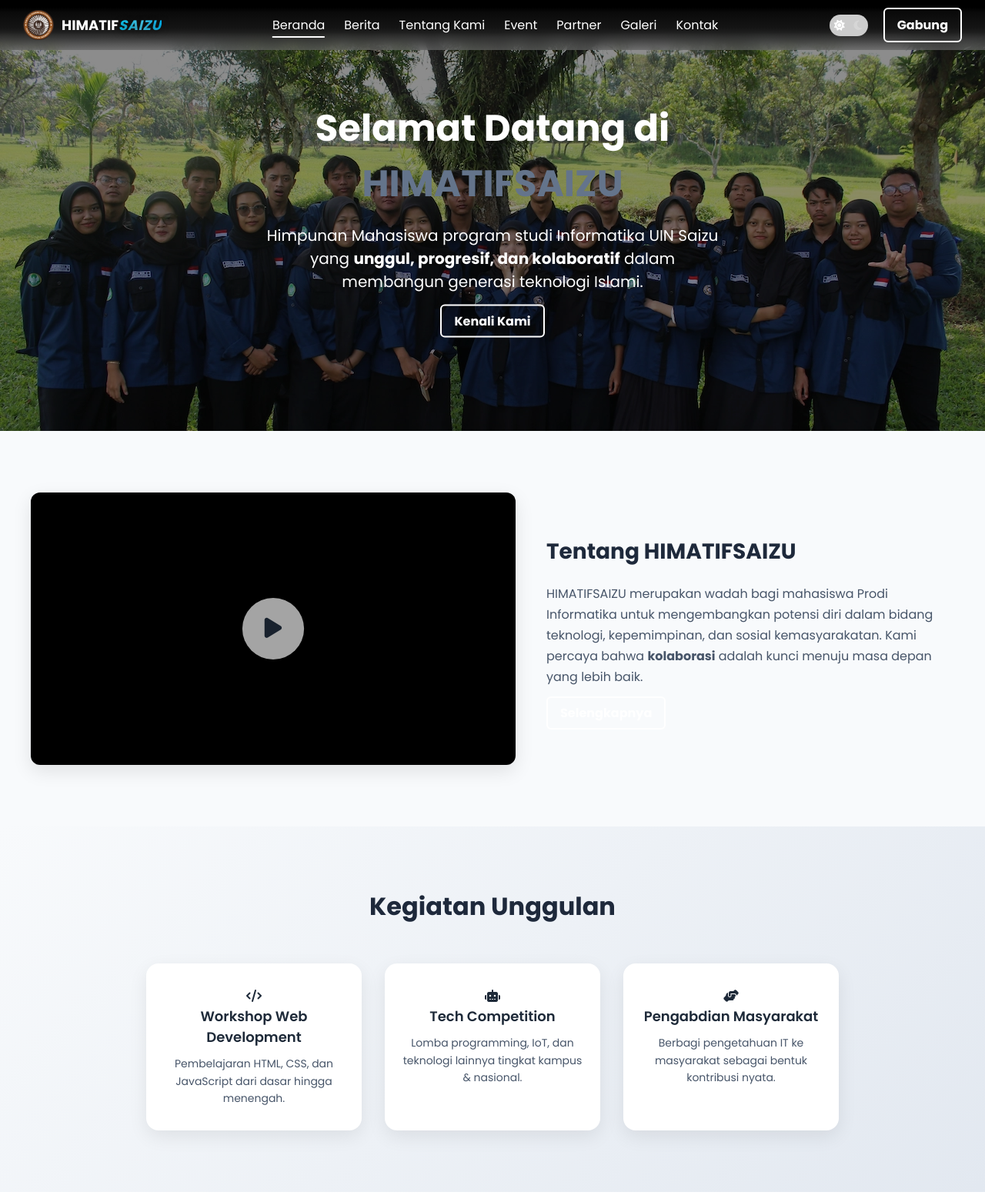
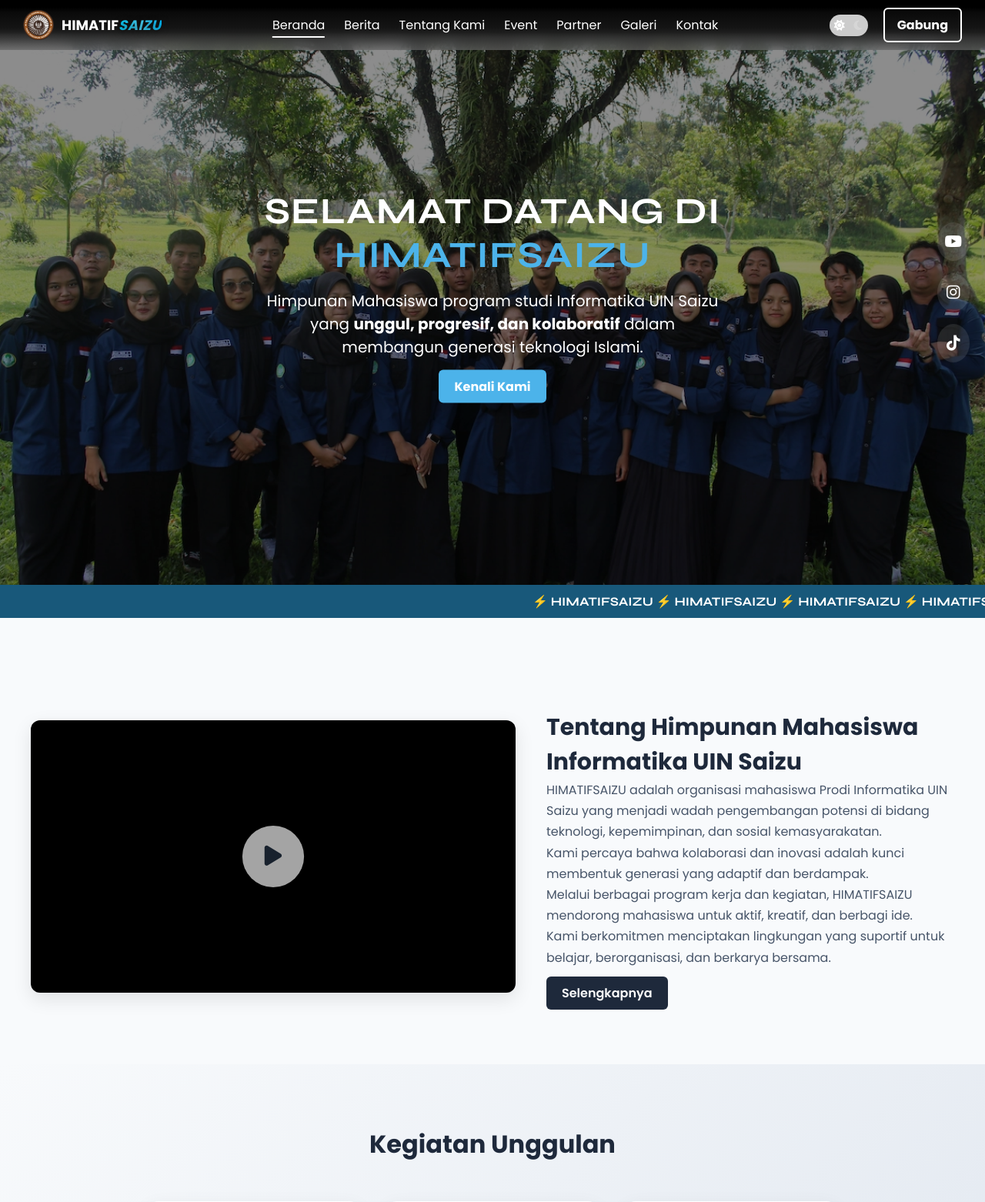
Before and after one commit to Z-A-N/Z-A-N.github.io, a PHP site: page / in a window 1280 px wide. Shown: the top 1562 px of the page at 77% size. Run offline with PHP 8.4, Linux system fonts and the light colour scheme.

Commit message:
perubahan carousel & tentang kami

```diff
--- a/assets/style.css
+++ b/assets/style.css
@@ -85,8 +103,8 @@
   z-index: 100;
   background: linear-gradient(
   to bottom,
-  rgba(0, 0, 0, 1) 15%,         /* Hitam solid di atas */
-  rgba(10, 10, 10, 1) 25%,      /* Abu-abu sangat gelap, lebih pekat */
+  rgba(0, 0, 0, 1) 15%,
+  rgba(10, 10, 10, 1) 25%,
   rgba(20, 20, 20, 1) 55%,
   rgba(25, 25, 25, 1) 60%,
   rgba(30, 30, 30, 0.98) 65%,
@@ -296,22 +311,21 @@
   width: 60%;
 }
 
-/* Action Button (Shared) */
-/* Mengubah tombol utama agar lebih kontras */
+/* Action Button (Gabung) */
 .action_btn {
-  background-color: transparent;  /* Menghilangkan latar belakang */
-  color: #ffffff;                 /* Teks berwarna putih */
+  background-color: transparent;
+  color: #ffffff;
   padding: 8px 16px;
-  border: 2px solid #ffffff;      /* Garis putih di sekitar tombol */
-  border-radius: 6px;             /* Sudut tombol melengkung */
+  border: 2px solid #ffffff;
+  border-radius: 6px;
   text-decoration: none;
   font-weight: bold;
   transition: 0.3s;
 }
 .action_btn:hover {
-  background-color: #ffffff;      /* Latar belakang menjadi putih saat hover */
-  color: #1E2A39;                 /* Warna teks berubah menjadi gelap saat hover */
-  transform: scale(1.05);         /* Memberikan efek zoom in saat hover */
+  background-color: #18587A;
+  color: #ffffff;
+  transform: scale(1.05);
 }
 .navbar .action_btn {
   margin-left: 10px;
@@ -321,17 +335,39 @@
   margin: 20px;
   text-align: center;
 }
+/* === Content Sections === */
+.social-sidebar {
+  position: fixed;
+  top: 50%;
+  right: 20px;
+  transform: translateY(-50%);
+  display: flex;
+  flex-direction: column;
+  gap: 16px;
+  z-index: 9999;
+}
 
-/* ======================== */
-/* === Content Sections === */
-/* ======================== */
+.social-sidebar a {
+  color: #ffffff;
+  font-size: 20px;
+  background-color: rgba(255, 255, 255, 0.1);
+  padding: 10px;
+  border-radius: 50%;
+  text-align: center;
+  transition: background 0.3s ease, transform 0.3s ease;
+}
+
+.social-sidebar a:hover {
+  background-color: #4CB3EA;
+  color: #ffffff;
+  transform: scale(1.15);
+}
 
 /* Hero Carousel */
 .hero-carousel {
   width: 100%;
-  height: 70vh; /* Pastikan ada tinggi yang cukup */
+  height: 95vh;
   position: relative;
-  /* Pindahkan section ini ke atas agar header bisa menimpanya */
 }
 .hero-carousel .swiper-slide {
   width: 100%;
@@ -365,17 +400,58 @@
   max-width: 900px;
 }
 .carousel-content h2 {
+  font-family: 'Syne', sans-serif;
+  font-weight: 700; /* Bold */
   font-size: clamp(1.8rem, 5vw, 3rem);
-  margin-bottom: 1rem;
+  letter-spacing: 1px; /* Menambahkan jarak antar huruf */
+  margin-bottom: 1rem; /* Memberikan jarak yang lebih besar antara teks dan elemen di bawahnya */
 }
+
 .carousel-content h2 span {
-  color: #64748b;
+  color: #4CB3EA;
 }
 .carousel-content p {
   font-size: clamp(1rem, 2.5vw, 1.25rem);
   margin-bottom: 1.5rem;
 }
-.hero { display: none; } /* Hide old hero if exists */
+.carousel-content .action_btn {
+  background-color: #4CB3EA;
+  color: #ffffff;
+  border: none;
+  padding: 10px 20px;
+  border-radius: 6px;
+  font-weight: bold;
+  text-decoration: none;
+  transition: 0.3s ease;
+}
+
+.carousel-content .action_btn:hover {
+  background-color: transparent;
+  border: 2px solid #ffffff;
+  color: #ffffff;
+  transform: scale(1.05);
+}
+.footer-bar {
+  background-color: #18587A;
+  color: #ffffff;
+  font-family: 'Syne', sans-serif;
+  font-weight: 600;
+  font-size: 1rem;
+  overflow: hidden;
+  white-space: nowrap;
+  padding: 0.75rem 0;
+}
+
+.footer-bar .marquee {
+  display: inline-block;
+  animation: marquee 25s linear infinite;
+}
+
+@keyframes marquee {
+  0% { transform: translateX(100%); }
+  100% { transform: translateX(-100%); }
+}
+
 
 /* Tentang Kami (Single Section) */
 .tentang-kami {
@@ -415,12 +491,13 @@
   flex: 1 1 400px; /* Base size */
 }
 .video-wrapper {
-  flex-basis: 500px; /* Slightly larger base for video */
+  flex-basis: 500px;
 }
 .text-wrapper h3 {
-  font-size: 28px;
-  margin-bottom: 20px;
+  font-size: 30px;
+  font-weight: 700;
   color: #1e293b;
+  font-family: 'Poppins', sans-serif;
 }
 .text-wrapper p {
   font-size: 16px;
@@ -471,6 +548,21 @@
 @keyframes pulse {
   0%, 100% { transform: scale(1); opacity: 1; }
   50% { transform: scale(1.15); opacity: 0.8; }
+}
+/* Tombol Selengkapnya Khusus Bagian Tentang */
+.action_btn.selengkapnya {
+  background-color: #1e293b; /* biru tua */
+  color: white;
+  padding: 10px 20px;
+  border: none;
+  font-weight: 600;
+  border-radius: 6px;
+  text-decoration: none;
+  transition: background 0.3s ease;
+}
+.action_btn.selengkapnya:hover {
+  background-color: #334155;
+  transform: scale(1.05);
 }
 
 /* Kegiatan Unggulan */
@@ -647,9 +739,15 @@
   margin-bottom: 20px;
 }
 
-/* ================== */
 /* === Responsive === */
-/* ================== */
+.tentang-kami-duo {
+  padding: 120px 30px 80px; /* sebelumnya 80px */
+}
+@media (max-width: 768px) {
+  .tentang-kami-duo {
+    padding-top: 80px;
+  }
+}
 
 @media (max-width: 1024px) {
   .nav-links {
--- a/index.html
+++ b/index.html
@@ -6,13 +6,14 @@
   <title>HIMATIFSAIZU - HMPS Informatika UIN Saizu</title>
   <link href="https://fonts.googleapis.com/css2?family=Poppins:wght@400;600;700&display=swap" rel="stylesheet" />
   <link rel="stylesheet" href="https://cdnjs.cloudflare.com/ajax/libs/font-awesome/6.5.0/css/all.min.css" />
+  <link href="https://fonts.googleapis.com/css2?family=Syne:wght@700&display=swap" rel="stylesheet"/>
   <link rel="stylesheet" href="https://cdn.jsdelivr.net/npm/swiper@11/swiper-bundle.min.css"/>
-  <link rel="stylesheet" href="assets/style.css" />
+  <link rel="stylesheet" href="assets/style.css"/>
 </head>
 <body>
 
   <!-- Header -->
-  <header>
+   <header>
     <div class="navbar">
       <div class="logo">
         <a href="index.html">
@@ -72,6 +73,18 @@
 
     <!-- Slide 1 -->
     <div class="swiper-slide">
+        <!-- Sidebar Sosial Media -->
+<div class="social-sidebar">
+  <a href="https://www.youtube.com/@HMPSInformatikaUINSaizu" target="_blank" aria-label="YouTube">
+    <i class="fab fa-youtube"></i>
+  </a>
+  <a href="https://www.instagram.com/hmpsinf_uinsaizu" target="_blank" aria-label="Instagram">
+    <i class="fab fa-instagram"></i>
+  </a>
+  <a href="https://www.tiktok.com/@hmpsinf_uinsaizu" target="_blank" aria-label="TikTok">
+    <i class="fab fa-tiktok"></i>
+  </a>
+</div>
       <picture>
         <!-- WebP tetap prioritas -->
         <source srcset="assets/carou1.webp" type="image/webp" />
@@ -87,7 +100,7 @@
 
       <!-- Teks di atas gambar -->
       <div class="carousel-content">
-        <h2>Selamat Datang di <span>HIMATIFSAIZU</span></h2>
+        <h2>SELAMAT DATANG DI <span>HIMATIFSAIZU</span></h2>
         <p>
           Himpunan Mahasiswa program studi Informatika UIN Saizu yang
           <strong>unggul, progresif, dan kolaboratif</strong> dalam
@@ -105,7 +118,12 @@
   <!-- Titik navigasi (bullets) -->
   <div class="swiper-pagination"></div>
 </section>
-
+<!-- Footer Bar -->
+<div class="footer-bar">
+  <div class="marquee">
+    <span>⚡ HIMATIFSAIZU ⚡ HIMATIFSAIZU ⚡ HIMATIFSAIZU ⚡ HIMATIFSAIZU ⚡ HIMATIFSAIZU ⚡ HIMATIFSAIZU ⚡ HIMATIFSAIZU ⚡ HIMATIFSAIZU ⚡ HIMATIFSAIZU ⚡</span>
+  </div>
+</div>
 <!-- Tentang HIMATIFSAIZU dengan Video -->
 <section class="tentang-kami-duo">
   <div class="container">
@@ -117,16 +135,17 @@
 </div>
 
     <div class="text-wrapper">
-      <h3>Tentang HIMATIFSAIZU</h3>
+      <h3><strong>Tentang Himpunan Mahasiswa Informatika UIN Saizu</strong></h3>
       <p>
-        HIMATIFSAIZU merupakan wadah bagi mahasiswa Prodi Informatika untuk mengembangkan potensi diri dalam bidang teknologi, kepemimpinan, dan sosial kemasyarakatan.
-        Kami percaya bahwa <strong>kolaborasi</strong> adalah kunci menuju masa depan yang lebih baik.
-      </p>
-      <a href="tentangkami.html" class="action_btn">Selengkapnya</a>
+  HIMATIFSAIZU adalah organisasi mahasiswa Prodi Informatika UIN Saizu yang menjadi wadah pengembangan potensi di bidang teknologi, kepemimpinan, dan sosial kemasyarakatan. <br />
+  Kami percaya bahwa kolaborasi dan inovasi adalah kunci membentuk generasi yang adaptif dan berdampak. <br />
+  Melalui berbagai program kerja dan kegiatan, HIMATIFSAIZU mendorong mahasiswa untuk aktif, kreatif, dan berbagi ide. <br />
+  Kami berkomitmen menciptakan lingkungan yang suportif untuk belajar, berorganisasi, dan berkarya bersama.
+</p>
+      <a href="tentangkami.html" class="action_btn selengkapnya">Selengkapnya</a>
     </div>
   </div>
 </section>
-
 
   <!-- Kegiatan Unggulan -->
   <section class="kegiatan-unggulan">
```
Also changed, not shown: other parts of assets/style.css (+51 -37 lines).
